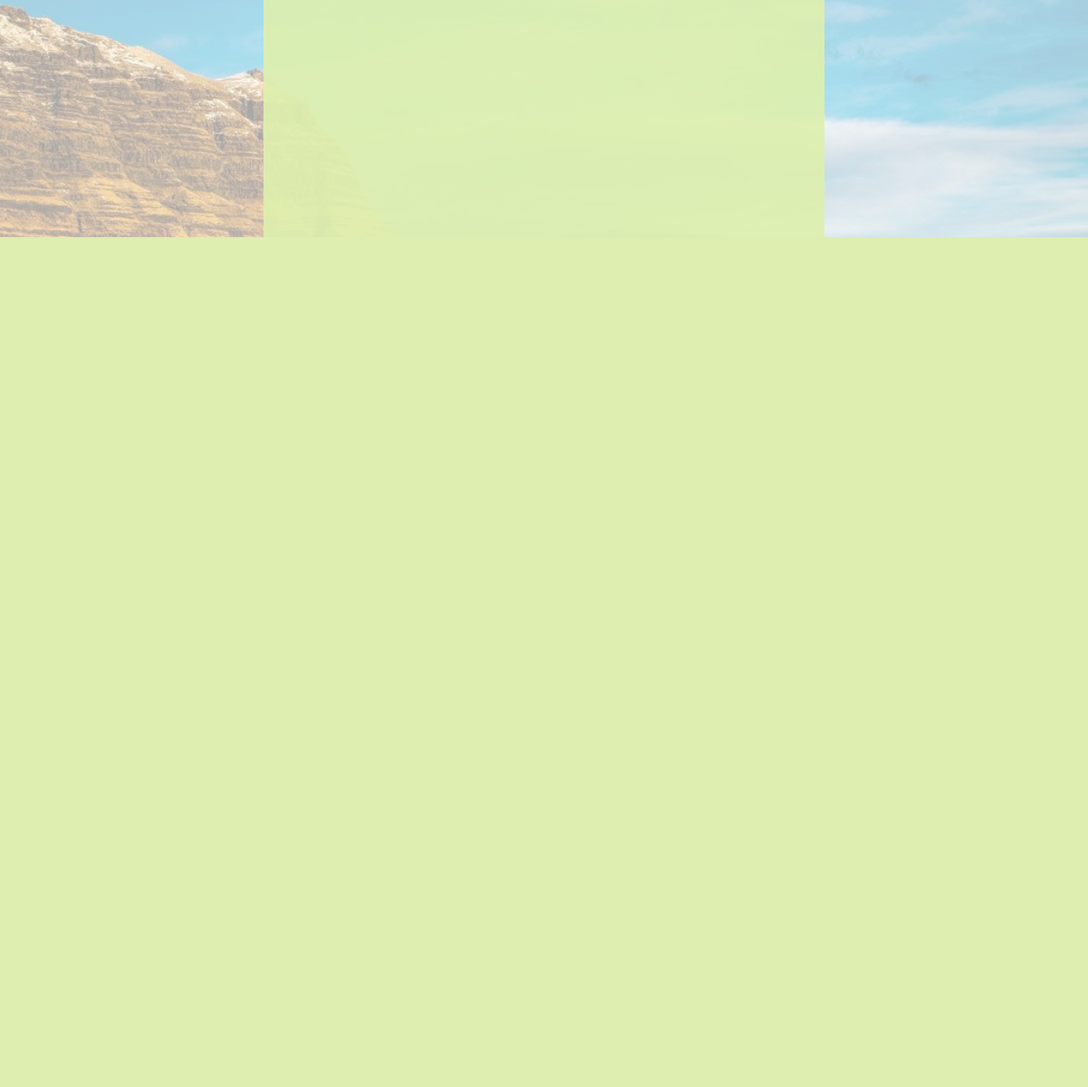
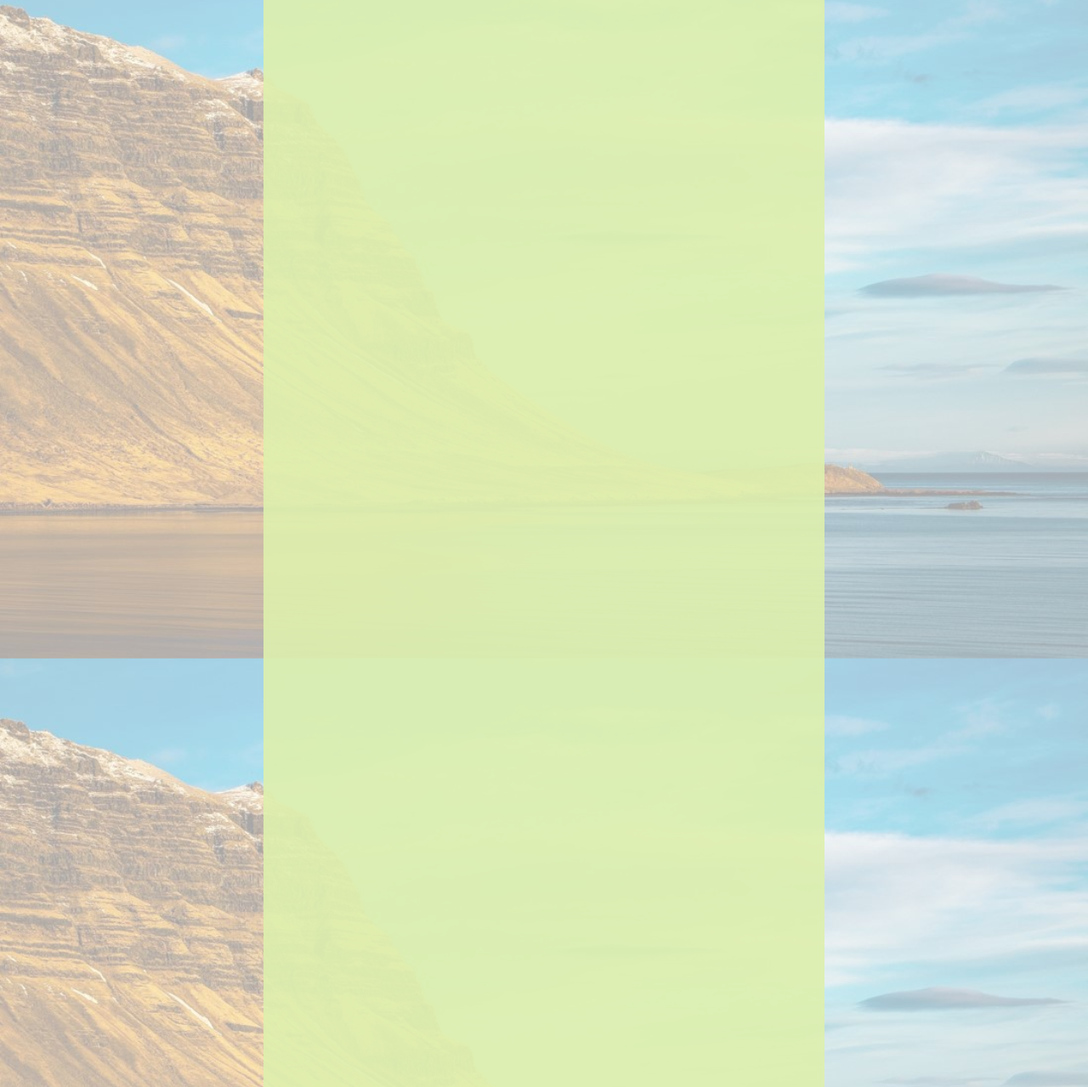
Before and after one commit to itsjeremyhsieh/PHP-Sample, a PHP site: page /showGSAT.php in a window 1280 px wide. Shown: the part 904-2183 px from the top of the page at 85% size. Before the commit the page ends 1183 px from the top, so only its background shows below. Run offline with PHP 8.4, Linux system fonts and the light colour scheme; data that the repository does not hold is empty.

Commit message:
height fix

```diff
--- a/showGSAT.php
+++ b/showGSAT.php
@@ -34,11 +34,11 @@
         <div style="top:120px; position:absolute; border-width: 3px ; width: 220px; height: 30px ; padding: 5px; text-align: center; background-color: rgba(29, 122, 228, 0.9); border-radius: 10px 10px 0 0px;">
             <span style="color: rgb(255, 255, 255);">落點分析結果（學測）</span>
         </div>
-        <div style="top:160px; position:absolute;border-width: 100px ; width: 650px; height: 3px;padding: 5px; text-align: center; background-color: rgba(142, 179, 221, 0.9); border-radius: 0 10px 0px 0;">
+        <div style="top:160px; position:absolute;border-width: 100px ; width: 650px; height: 3px; padding: 5px; text-align: center; background-color: rgba(142, 179, 221, 0.9); border-radius: 0 10px 0px 0;">
         </div>
-        <div style="top:173px; position:absolute; border-width: 3px ; width: 650px; height: 1000px ;text-align: center; padding: 5px; background-color: rgba(222, 240, 173, 0.9); border-radius: 0px 0px 0 0px;">
+        <div style="top:173px; position:absolute; border-width: 3px ; width: 650px; height: 2000px; text-align: center; padding: 5px; background-color: rgba(222, 240, 173, 0.9); border-radius: 0px 0px 0 0px;">
         </div>
-        <div style="top:180px; position:absolute; border-width: 3px ; width: 600px; height: auto ;text-align: top; padding: 5px; background-color: rgba(255, 255, 255, 0.4); border-radius: 0px 0px 0 0px;">
+        <div style="top:180px; position:absolute; border-width: 3px ; width: 600px; height: auto; text-align: top; padding: 5px; background-color: rgba(255, 255, 255, 0.4); border-radius: 0px 0px 0 0px;">
                 <?php
                 $chi = $_POST['chinese'];
                 if(strcmp($chi, "未報考") )
```
